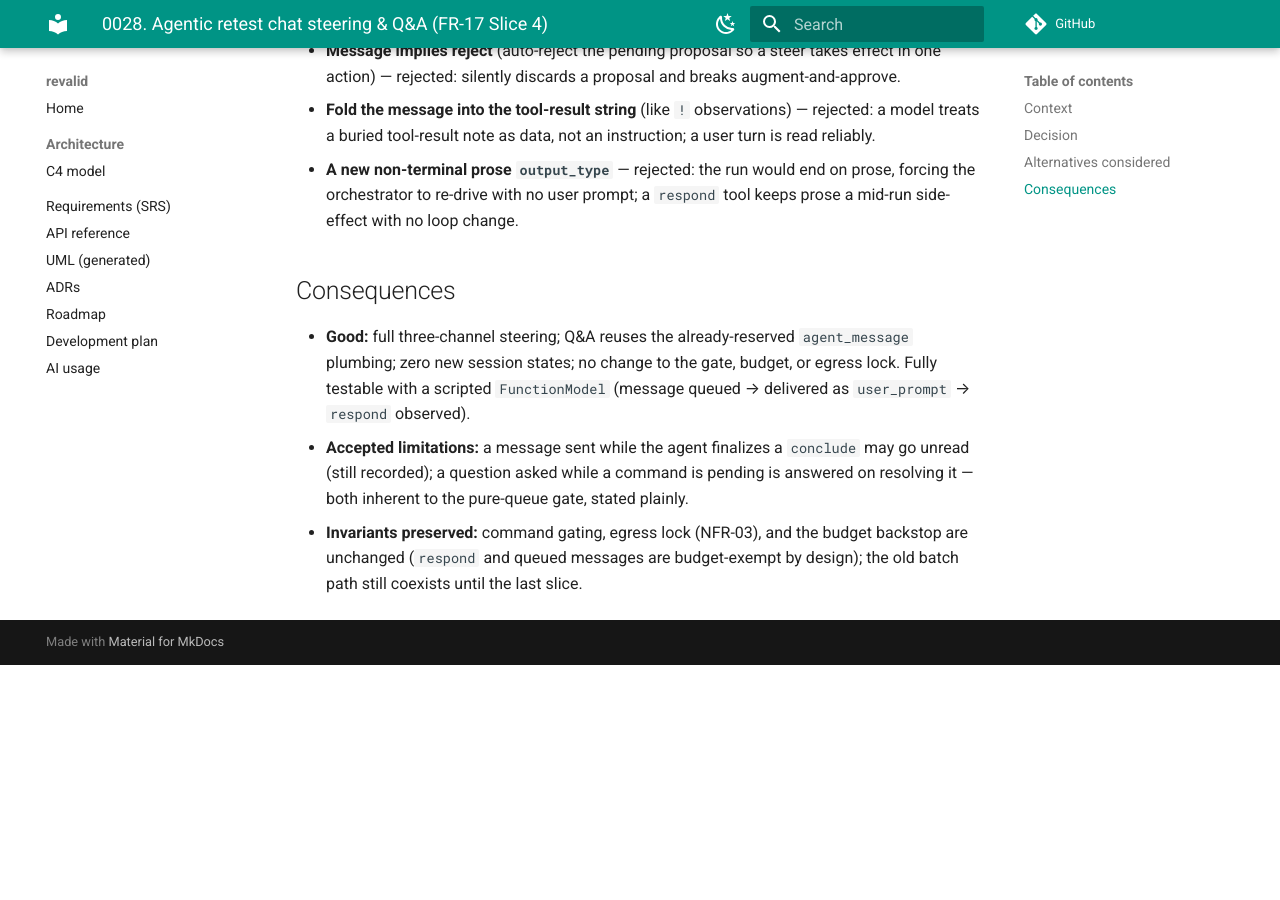
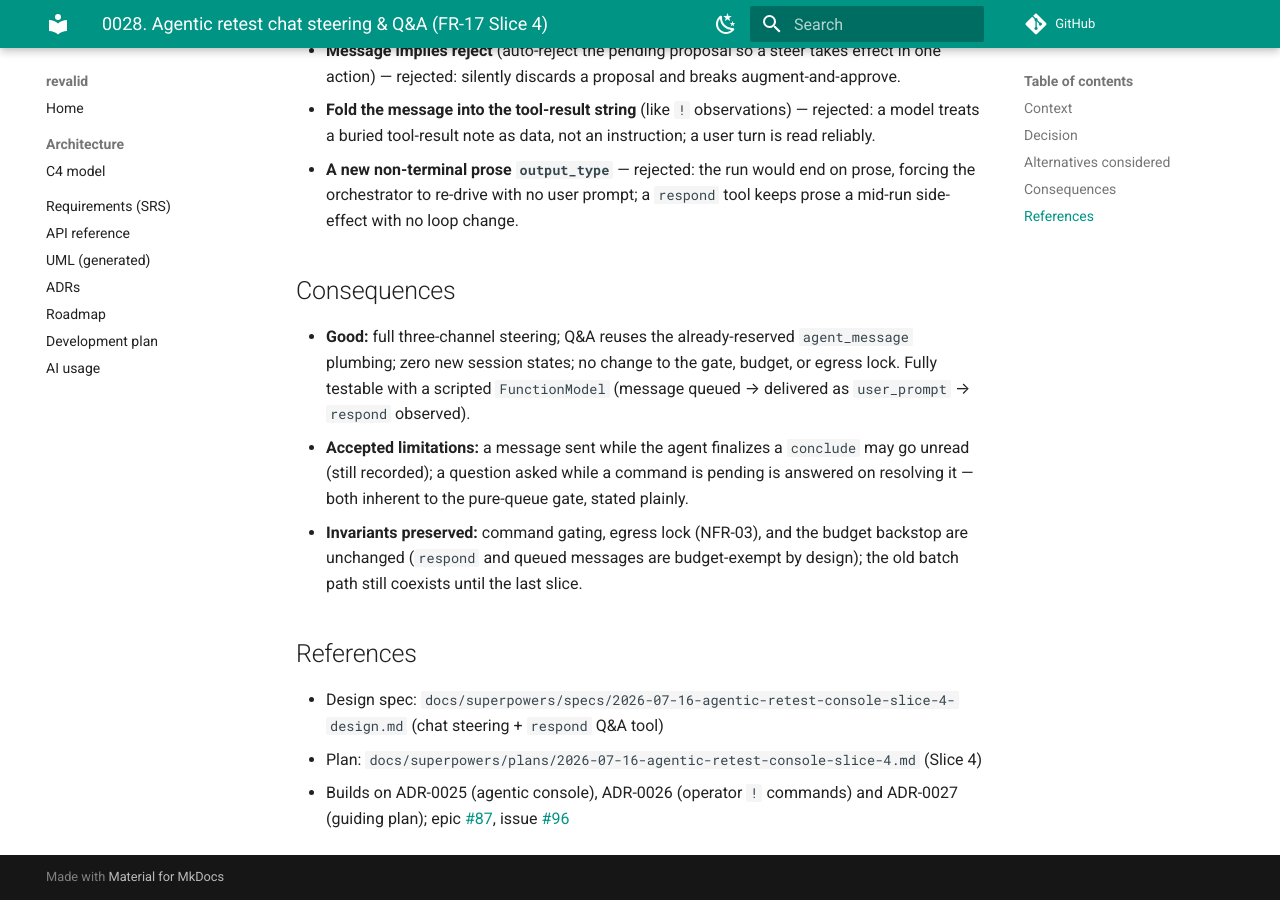
Before and after one commit to SelfishCoconut/revalid, an MkDocs documentation site: the page built from docs/adr/0028-agentic-retest-chat-steering.md, in a window 1280 px wide and 900 px high, scrolled down 1195 px. Built offline with MkDocs 1.6.1 and Material for MkDocs 9.7.7, drawn with Linux system fonts in a browser that asks for light colours; comment, search, counter and statistics services are not loaded; before the commit the page ends 1860 px from its top, so only the background shows below that.

Commit message:
docs(retest): add References section to ADR-0028 for FR-17-family consistency
Co-Authored-By: Claude Opus 4.8 <noreply@anthropic.com>

```diff
--- a/docs/adr/0028-agentic-retest-chat-steering.md
+++ b/docs/adr/0028-agentic-retest-chat-steering.md
@@ -67,3 +67,9 @@ gated is the next approve/reject.
   budget backstop are unchanged (`respond` and queued messages are
   budget-exempt by design); the old batch path still coexists until the last
   slice.
+
+## References
+
+- Design spec: `docs/superpowers/specs/2026-07-16-agentic-retest-console-slice-4-design.md` (chat steering + `respond` Q&A tool)
+- Plan: `docs/superpowers/plans/2026-07-16-agentic-retest-console-slice-4.md` (Slice 4)
+- Builds on ADR-0025 (agentic console), ADR-0026 (operator `!` commands) and ADR-0027 (guiding plan); epic [#87](https://github.com/SelfishCoconut/revalid/issues/87), issue [#96](https://github.com/SelfishCoconut/revalid/issues/96)
```
